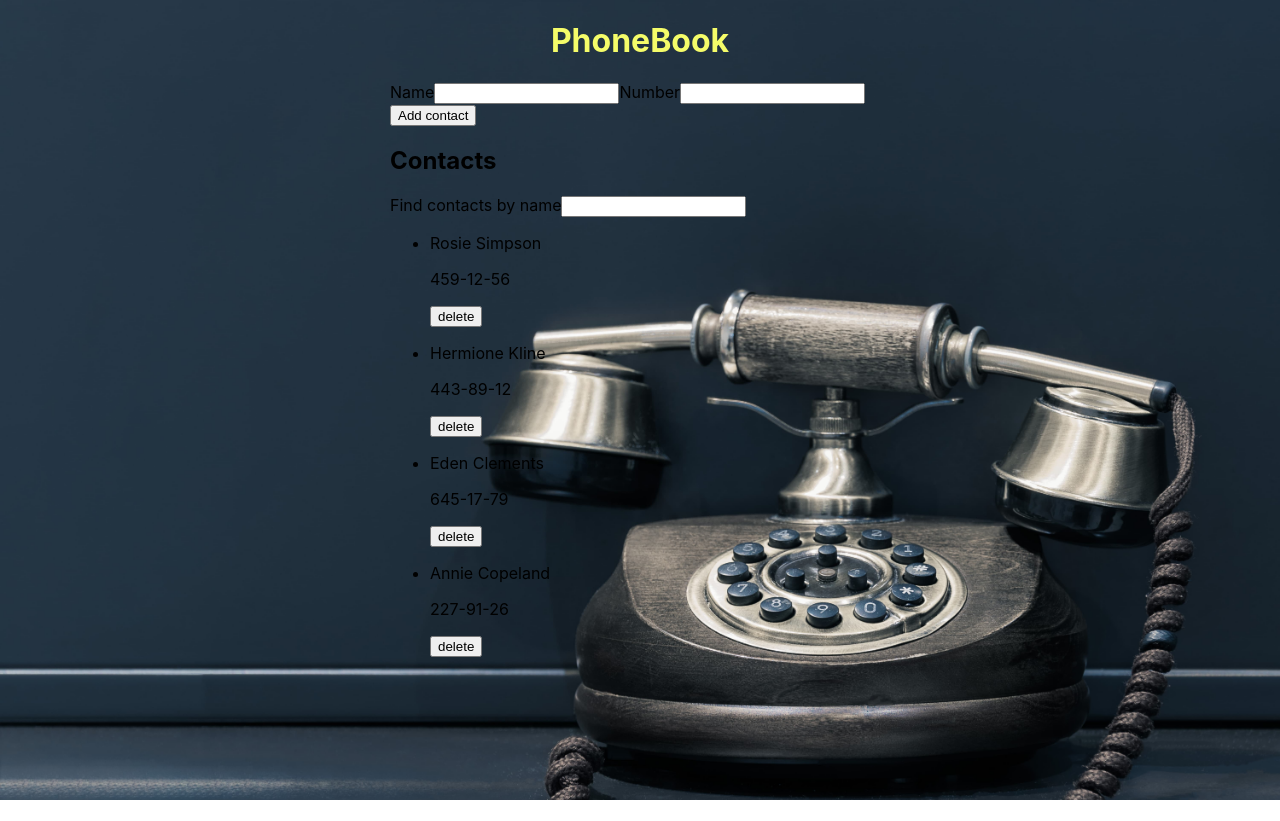
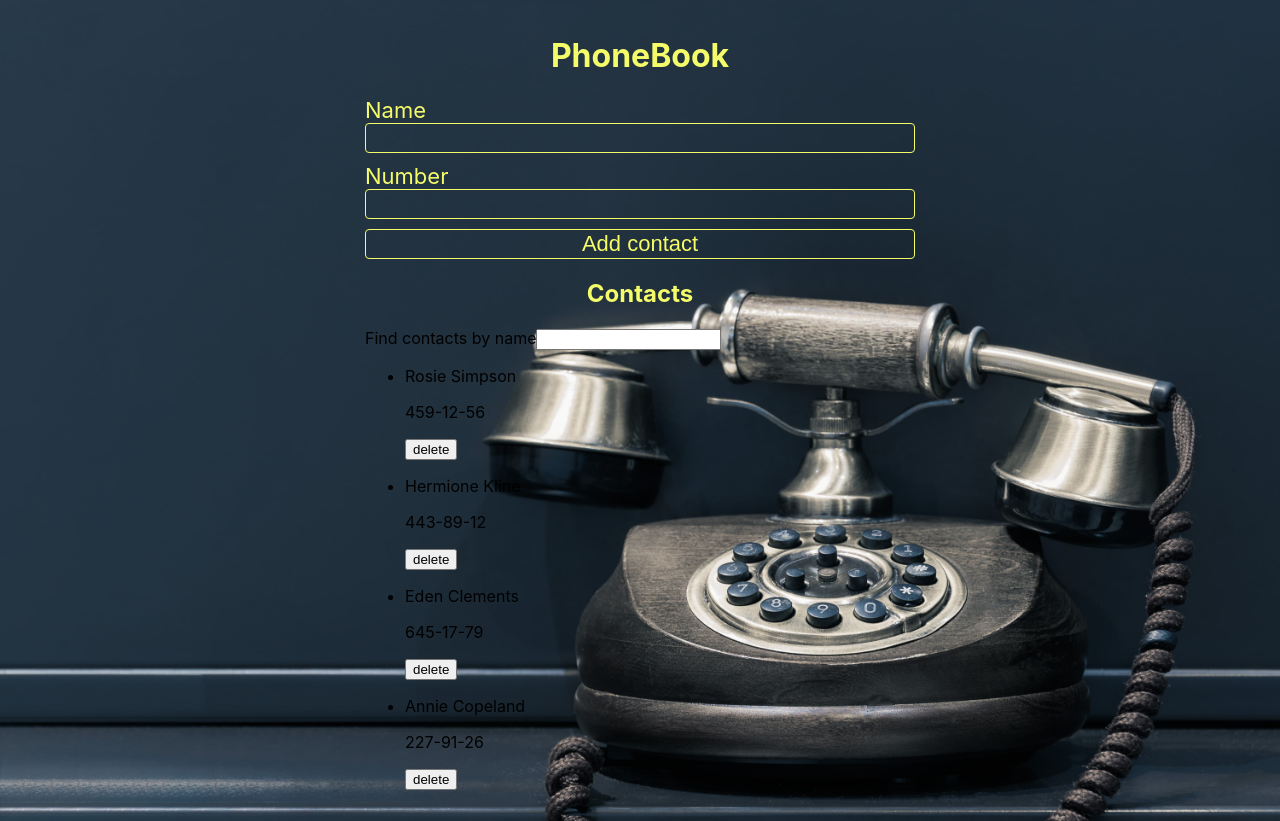
Before and after one commit to llNonlosoll/goit-react-hw-06-phonebook, a React (Create React App) app: page / in a window 1280 px wide. Before the commit the page ends 800 px from the top, so only its background shows below. Built offline with nearby package versions, Linux system fonts and the light colour scheme.

Commit message:
form styled

```diff
--- a/src/components/App.jsx
+++ b/src/components/App.jsx
@@ -2,9 +2,9 @@ import { Component } from 'react';
 import { nanoid } from 'nanoid';
 import ContactForm from './ContactFormComponent/ContactForm';
 import { Contacts } from './contactsList/contactsList';
-import { Filter } from './filter/filter';
+import { Filter } from './FilterComponent/Filter';
 
-import { AppContainer, AppTitle } from './App.styled';
+import { AppContainer, AppTitle, AppSecondaryTitle } from './App.styled';
 
 export class App extends Component {
   state = {
@@ -63,7 +63,7 @@ export class App extends Component {
       <AppContainer>
         <AppTitle>PhoneBook</AppTitle>
         <ContactForm onSubmit={this.addContactToList} />
-        <h2>Contacts</h2>
+        <AppSecondaryTitle>Contacts</AppSecondaryTitle>
         {this.state.contacts.length > 0 ? (
           <Filter
             onFilterChange={this.filterValue}
--- a/src/components/App.styled.jsx
+++ b/src/components/App.styled.jsx
@@ -1,12 +1,18 @@
 import styled from 'styled-components';
 
 export const AppContainer = styled.div`
-  width: 500px;
+  width: 550px;
   margin-left: auto;
   margin-right: auto;
+  padding: 15px;
 `;
 
 export const AppTitle = styled.h1`
   text-align: center;
   color: #f5fc69;
 `;
+
+export const AppSecondaryTitle = styled.h2`
+  text-align: center;
+  color: #f5fc69;
+`;
--- a/src/components/ContactFormComponent/ContactForm.jsx
+++ b/src/components/ContactFormComponent/ContactForm.jsx
@@ -1,5 +1,12 @@
 import { Component } from 'react';
 import { nanoid } from 'nanoid';
+
+import {
+  ContactFormForm,
+  ContactFormLabel,
+  ContactFormInput,
+  ContactFormButton,
+} from './ContactForm.styled';
 
 class ContactForm extends Component {
   state = {
@@ -30,10 +37,11 @@ class ContactForm extends Component {
 
   render() {
     return (
-      <form onSubmit={this.handleSubmit}>
-        <label htmlFor={this.nameId}>
+      <ContactFormForm onSubmit={this.handleSubmit}>
+        <div>
+          <ContactFormLabel htmlFor={this.nameId}>
             Name
-          <input
+            <ContactFormInput
               type="text"
               name="name"
               value={this.state.name}
@@ -42,11 +50,10 @@ class ContactForm extends Component {
               title="Name may contain only letters, apostrophe, dash and spaces. For example Adrian, Jacob Mercer, Charles de Batz de Castelmore d'Artagnan"
               required
             />
-        </label>
-
-        <label htmlFor={this.numberId}>
+          </ContactFormLabel>
+          <ContactFormLabel htmlFor={this.numberId}>
             Number
-          <input
+            <ContactFormInput
               type="tel"
               name="number"
               value={this.state.number}
@@ -55,10 +62,11 @@ class ContactForm extends Component {
               title="Phone number must be digits and can contain spaces, dashes, parentheses and can start with +"
               required
             />
-        </label>
+          </ContactFormLabel>
+        </div>
 
-        <button type="submit">Add contact </button>
-      </form>
+        <ContactFormButton type="submit">Add contact </ContactFormButton>
+      </ContactFormForm>
     );
   }
 }
--- a/src/components/ContactFormComponent/ContactForm.styled.jsx
+++ b/src/components/ContactFormComponent/ContactForm.styled.jsx
@@ -0,0 +1,48 @@
+import styled from 'styled-components';
+
+export const ContactFormForm = styled.form`
+  display: flex;
+  flex-direction: column;
+`;
+
+export const ContactFormLabel = styled.label`
+  display: flex;
+  flex-direction: column;
+
+  margin-bottom: 10px;
+
+  font-size: 22px;
+  color: #f5fc69;
+`;
+
+export const ContactFormInput = styled.input`
+  font-size: 22px;
+
+  background-color: transparent;
+
+  border: 1px solid #f5fc69;
+  border-radius: 4px;
+
+  color: #f5fc69;
+`;
+
+export const ContactFormButton = styled.button`
+  font-size: 22px;
+  color: #f5fc69;
+
+  background-color: transparent;
+
+  border: 1px solid #f5fc69;
+  border-radius: 4px;
+
+  cursor: pointer;
+
+  transition: background-color 250ms cubic-bezier(0.4, 0, 0.2, 1),
+    color 250ms cubic-bezier(0.4, 0, 0.2, 1);
+
+  &:hover,
+  &:focus {
+    color: #111111;
+    background-color: #f5fc69;
+  }
+`;
```
Also changed, not shown: src/components/FilterComponent/Filter.jsx (renamed from src/components/filter/filter.jsx), src/components/FilterComponent/Filter.styled.jsx (added). Lines whose indentation alone changed are shown as unchanged.
